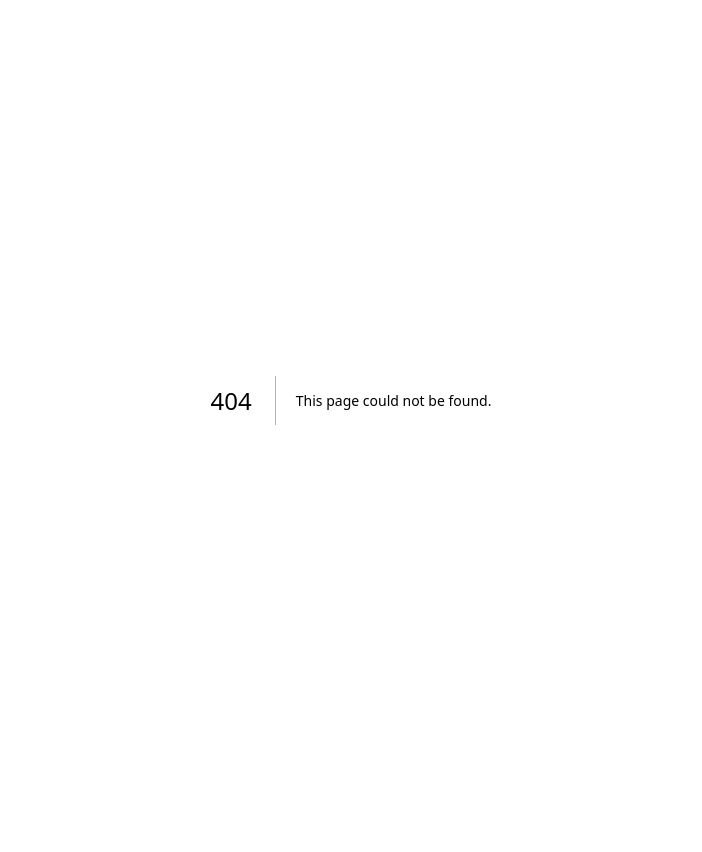
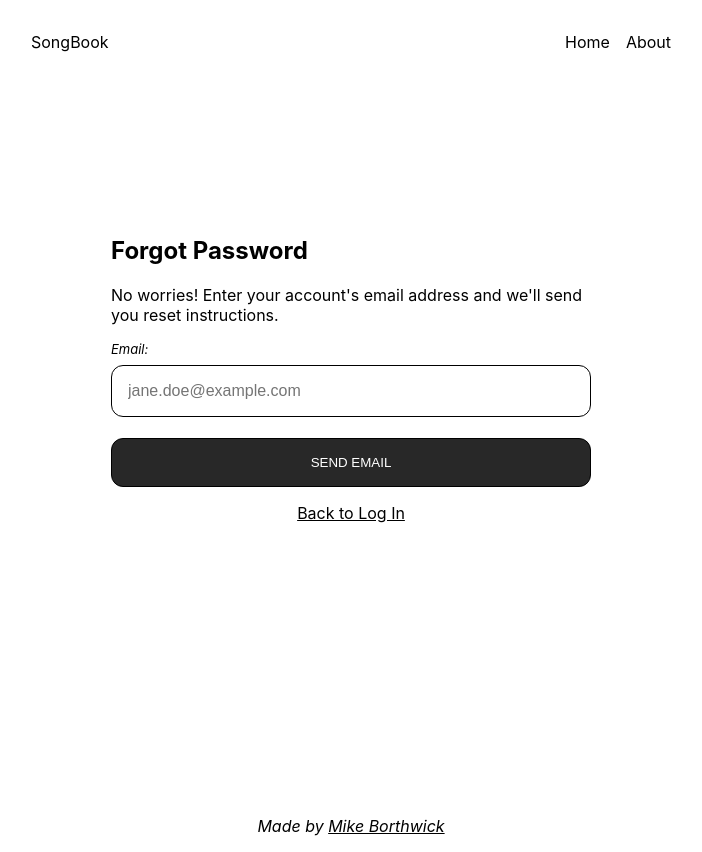
Before and after one commit to mhborthwick/songbook, a Next.js app in the folder frontend/: page /auth/recovery in a window 1280 px wide. Before the commit this address had no page. Shown: the whole page, without its empty margins (289-991 px from the left). Before the commit the page ends 800 px from the top, so only its background shows below. Built offline with nearby package versions, Linux system fonts and the light colour scheme; no server answers.

Commit message:
feat: add password recovery page

```diff
--- /dev/null
+++ b/frontend/pages/auth/recovery.tsx
@@ -0,0 +1,115 @@
+import { useState } from "react";
+import { useForm } from "react-hook-form";
+import axios from "axios";
+import { zodResolver } from "@hookform/resolvers/zod";
+import { object, string, TypeOf } from "zod";
+import loginStyles from "../../styles/Login.module.css";
+import Header from "../../components/Header";
+import Link from "next/link";
+import Footer from "../../components/Footer";
+
+const getUserSchema = object({
+  email: string({
+    required_error: "Email is required",
+  }),
+});
+
+type GetUserInput = TypeOf<typeof getUserSchema>;
+
+const endpoint = process.env.NEXT_PUBLIC_SERVER_ENDPOINT;
+
+function Recovery() {
+  const [recoveryError, setRecoveryError] = useState(null);
+  const [recoveryEmailInfo, setRecoveryEmailInfo] = useState({
+    sent: false,
+    email: "",
+  });
+
+  const {
+    register,
+    formState: { errors },
+    handleSubmit,
+  } = useForm<GetUserInput>({
+    resolver: zodResolver(getUserSchema),
+  });
+
+  async function onSubmit(values: GetUserInput) {
+    try {
+      await axios.post(`${endpoint}/api/password-reset`, values);
+      setRecoveryEmailInfo({ sent: true, email: values.email });
+    } catch (err: any) {
+      //TODO: Improve error message
+      setRecoveryError(err.message);
+    }
+  }
+
+  const returnHomeLink = <Link href="/">Home</Link>;
+
+  return (
+    <>
+      <div className={loginStyles.outerContainer}>
+        <Header returnHomeLink={returnHomeLink} />
+        <div className={loginStyles.container}>
+          {recoveryEmailInfo.sent ? (
+            <>
+              <h2>Check your email</h2>
+              <p style={{ marginTop: 0 }}>
+                We sent a password reset link to {recoveryEmailInfo.email}.
+              </p>
+              <p style={{ textAlign: "center" }}>
+                <Link
+                  href="/auth/login"
+                  style={{ textDecoration: "underline" }}
+                >
+                  Back to Log In
+                </Link>
+              </p>
+            </>
+          ) : (
+            <>
+              <h2>Forgot Password</h2>
+              <p style={{ marginTop: 0 }}>
+                No worries! Enter your account's email address and we'll send
+                you reset instructions.
+              </p>
+              <form onSubmit={handleSubmit(onSubmit)}>
+                <div className={loginStyles.fields}>
+                  <div className={loginStyles.formElement}>
+                    <label className={loginStyles.label} htmlFor="email">
+                      Email:
+                    </label>
+                    <input
+                      className={loginStyles.input}
+                      id="email"
+                      type="email"
+                      placeholder="jane.doe@example.com"
+                      {...register("email")}
+                    />
+                    <p className={loginStyles.error}>
+                      {errors.email?.message as string}
+                    </p>
+                  </div>
+                  <button className={loginStyles.submit} type="submit">
+                    Send Email
+                  </button>
+                  <p style={{ textAlign: "center" }}>
+                    <Link
+                      href="/auth/login"
+                      style={{ textDecoration: "underline" }}
+                    >
+                      Back to Log In
+                    </Link>
+                  </p>
+                  <p className={loginStyles.error}>{recoveryError}</p>
+                </div>
+              </form>
+            </>
+          )}
+        </div>
+      </div>
+      <Footer />
+    </>
+  );
+}
+
+export default Recovery;
--- a/frontend/styles/Login.module.css
+++ b/frontend/styles/Login.module.css
@@ -62,3 +62,12 @@
   color: #fff;
   background-color: rgb(40, 40, 40);
 }
+
+.forgotPasswordLink {
+  display: flex;
+  justify-content: space-between;
+}
+
+.forgotPasswordLink a {
+  text-decoration: underline;
+}
```
Also changed, not shown: frontend/pages/auth/login.tsx (+6 -3 lines), 1 other file (tests, documents, lock files or other folders).
